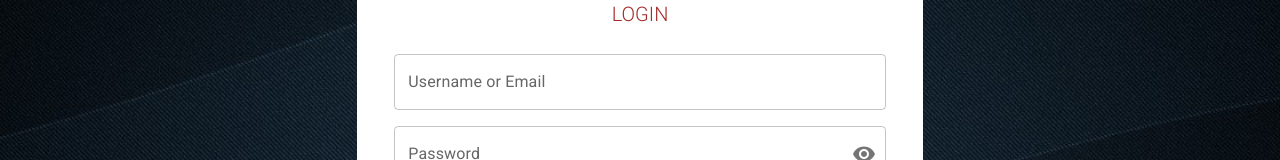
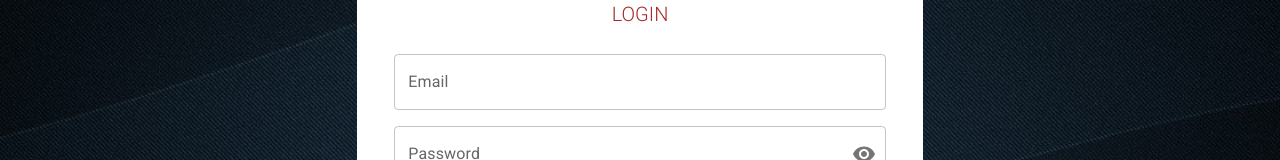
Before and after one commit to SudeepMi/immunx, a React (Create React App) app: page /login in a window 1280 px wide. Shown: the part 204-364 px from the top of the page. Built offline with nearby package versions, Linux system fonts and the light colour scheme.

Commit message:
register

```diff
--- a/src/Pages/Auth/Login.jsx
+++ b/src/Pages/Auth/Login.jsx
@@ -99,14 +99,14 @@ import axios from "axios";
                 <div className="form-group">
                   <FormControl sx={{ m: 1 }} fullWidth variant="outlined">
                     <InputLabel htmlFor="outlined-adornment-username">
-                      Username or Email
+                      Email
                     </InputLabel>
                     <OutlinedInput
                       id="outlined-adornment-username"
                       type={"text"}
                       value={email}
                       onChange={(e) => setEmail(e.target.value)}
-                      label="Username or Email"
+                      label="Email"
                     />
                   </FormControl>
                 </div>
--- a/src/Pages/Auth/Register.jsx
+++ b/src/Pages/Auth/Register.jsx
@@ -65,6 +65,7 @@ import axios from "axios";
         .then(res => {
             if(res.status === 200) {
               localStorage.setItem('token', res.data.token);
+              localStorage.setItem('user', JSON.stringify(res.data.user));
                 setSuccess(res.data.success);
                 setFetching(false);
             }
```
Also changed, not shown: 1 other file (tests, documents, lock files or other folders).
